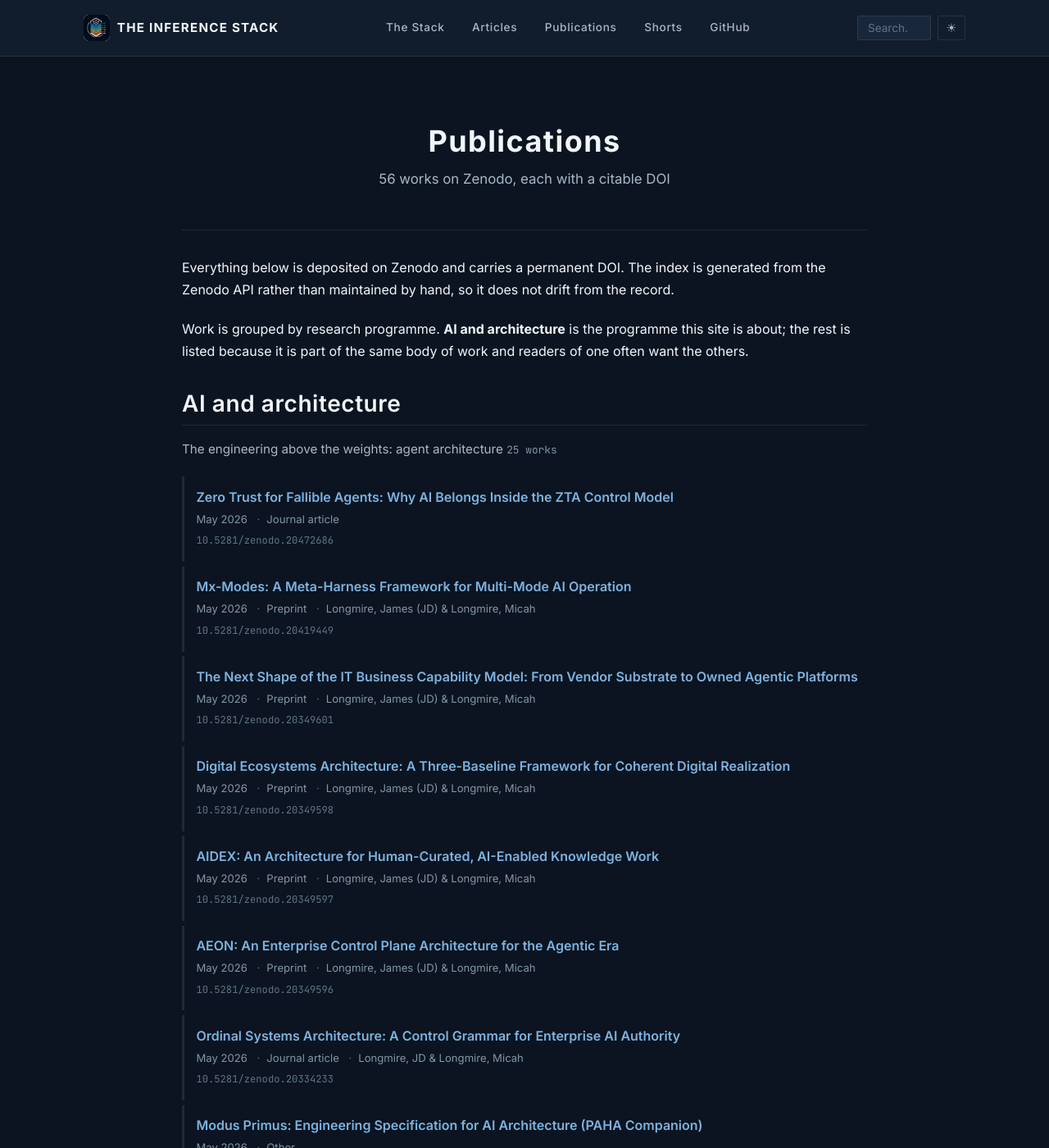
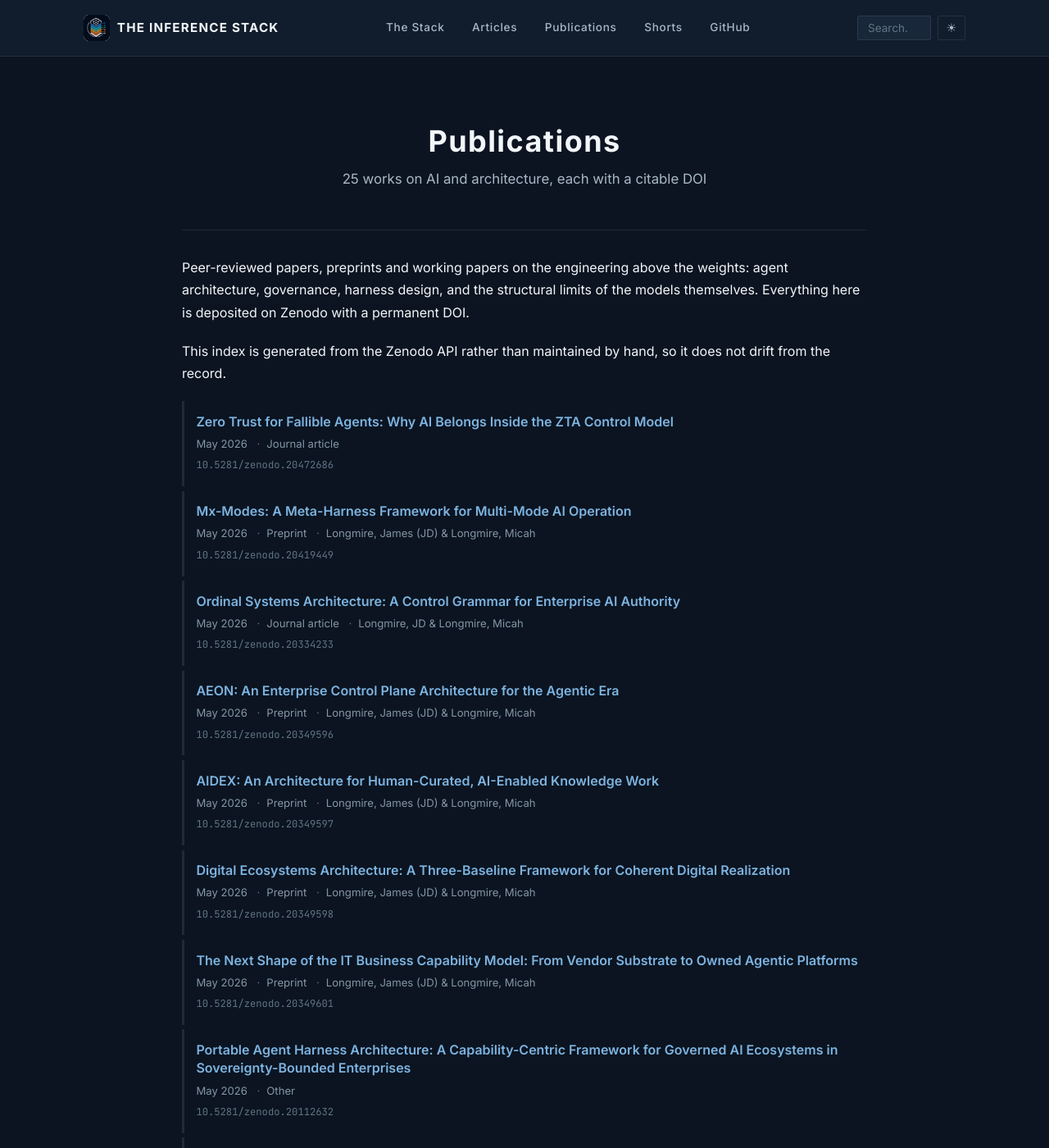
Before and after one commit to jdlongmire/inference-stack, a Jekyll site: the page built from docs/publications/index.md, in a window 1280 px wide and 1400 px high. Shown: the whole window at 82% size. Built offline with Jekyll 4.4.1, drawn with Linux system fonts in a browser that asks for light colours; comment, search, counter and statistics services are not loaded; some of the changed text lies outside the part shown.

Commit message:
Scope /publications/ to the technology work only
25 of the 56 Zenodo works. Checked for technology papers misfiled into the other
three programmes before narrowing: five titles matched on 'Model' or 'Systems'
and all five were false positives (geology, physics, theology), so the set is
exactly 25.

The script still classifies all four programmes rather than filtering at fetch
time, so re-scoping later needs no re-derivation - the page picks its slice with
a where filter. Domain key renamed ai -> technology to match what the page
actually claims to be.

The page states that it indexes the technology work only and points at the ORCID
profiles for the rest, so 25 is not read as the whole body of work.

Human-Curated, AI-Enabled (HCAE)

```diff
--- a/docs/publications/index.md
+++ b/docs/publications/index.md
@@ -1,36 +1,26 @@
 ---
 layout: default
 title: "Publications"
-description: "Peer-reviewed papers, preprints and working papers on Zenodo"
+description: "Peer-reviewed papers, preprints and working papers on AI and architecture, each with a citable DOI"
 image: /assets/brand/banners/research-technical.png
 ---
 
+{% assign pubs = site.data.publications | where: "domain", "technology" | sort: "date" | reverse %}
+
 <div class="topic-header">
   <h1>Publications</h1>
-  <p>{{ site.data.publications | size }} works on Zenodo, each with a citable DOI</p>
+  <p>{{ pubs | size }} works on AI and architecture, each with a citable DOI</p>
 </div>
 
-Everything below is deposited on Zenodo and carries a permanent DOI. The index is
-generated from the Zenodo API rather than maintained by hand, so it does not drift from
-the record.
+Peer-reviewed papers, preprints and working papers on the engineering above the weights:
+agent architecture, governance, harness design, and the structural limits of the models
+themselves. Everything here is deposited on Zenodo with a permanent DOI.
 
-Work is grouped by research programme. **AI and architecture** is the programme this site
-is about; the rest is listed because it is part of the same body of work and readers of
-one often want the others.
-
-{% assign groups = "ai,physics,theology,geology" | split: "," %}
-{% assign names = "AI and architecture,Logic Realism and physics,Philosophy and theology,Creation and geology" | split: "," %}
-{% assign blurbs = "The engineering above the weights: agent architecture, governance, harness design, and the structural limits of the models themselves.,Deriving physical structure from logical constraint. The Logic Realism programme and its quantum-mechanical consequences.,Contingency arguments, transcendental reasoning, and the epistemics of origins claims.,Catastrophic hydrotectonics and the falsifiability of deep time." | split: "," %}
-
-{% for g in groups %}
-{% assign works = site.data.publications | where: "domain", g %}
-{% if works.size > 0 %}
-## {{ names[forloop.index0] }}
-
-<p class="pub-blurb">{{ blurbs[forloop.index0] }} <span class="pub-count">{{ works.size }} works</span></p>
+This index is generated from the Zenodo API rather than maintained by hand, so it does
+not drift from the record.
 
 <ul class="pub-list">
-{% for w in works %}
+{% for w in pubs %}
   <li class="pub-item">
     <a class="pub-title" href="{{ w.url }}">{{ w.title }}</a>
     <span class="pub-meta">
@@ -42,8 +32,6 @@ one often want the others.
   </li>
 {% endfor %}
 </ul>
-{% endif %}
-{% endfor %}
 
 ---
 
@@ -52,6 +40,10 @@ one often want the others.
 **James (JD) Longmire** — ORCID [0009-0009-1383-7698](https://orcid.org/0009-0009-1383-7698)
 **Micah Longmire** — ORCID [0009-0006-7608-9322](https://orcid.org/0009-0006-7608-9322)
 
-Co-authored works show both names. Everything else is single-authored by JD Longmire.
+Co-authored works show both names; everything else is single-authored by JD Longmire.
+
+This page indexes the AI and architecture work only. JD also publishes on foundational
+physics, philosophy of religion, and origins science; the full record is on the ORCID
+profile above.
 
 *Human-Curated, AI-Enabled (HCAE)*
```
Also changed, not shown: docs/_data/publications.yml (+25 -25 lines), scripts/fetch-publications.py (+5 -3 lines).
